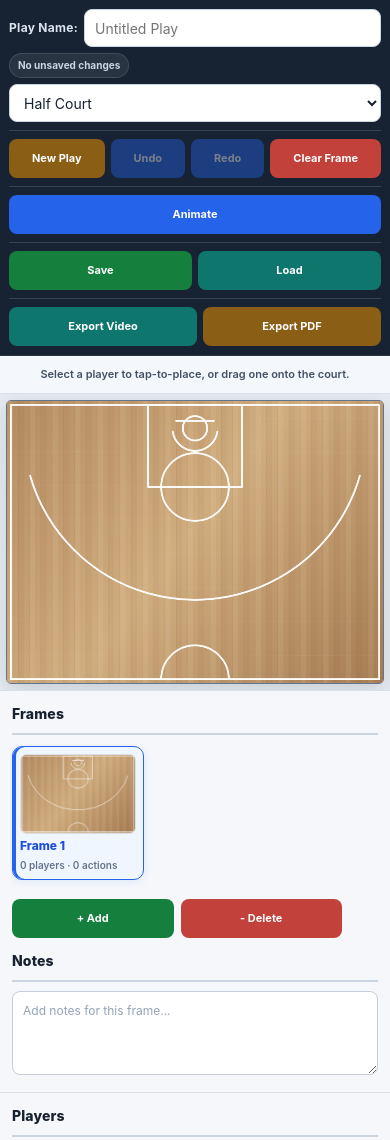
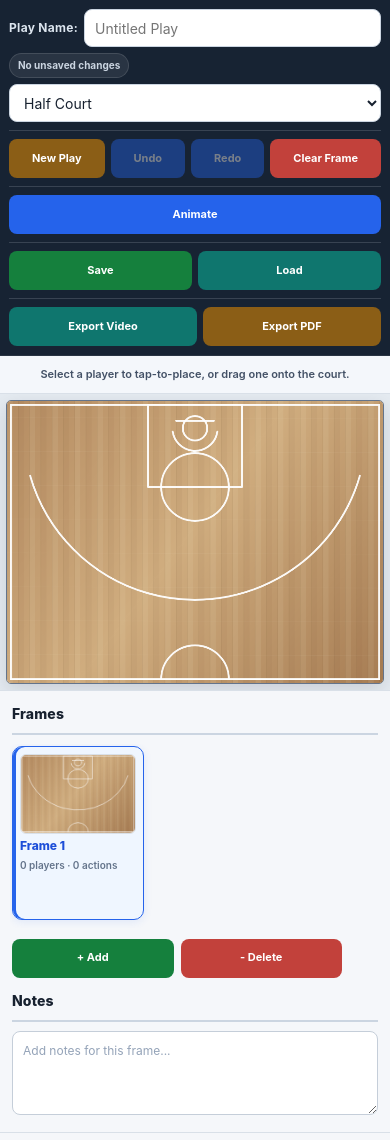
Before and after one commit to mattswymer/Basketball-Playmaker, a website: page index.html in a window 390 px wide. Shown: the top 1140 px of the page. Drawn offline with Linux system fonts and the light colour scheme.

Commit message:
Keep court workspace fixed while frame storyboard scrolls independently

```diff
--- a/style.css
+++ b/style.css
@@ -210,12 +210,15 @@ button { -webkit-tap-highlight-color: transparent; }
 #main-content {
   display: grid;
   grid-template-columns: 228px minmax(0, 1fr) 190px;
-  min-height: min(780px, calc(100vh - 130px));
+  height: min(780px, calc(100vh - 130px));
+  min-height: 560px;
+  overflow: hidden;
 }
 
 #frame-panel,
 #drawing-toolbox {
   min-width: 0;
+  min-height: 0;
   padding: 16px;
   background: var(--surface-soft);
   overflow-y: auto;
@@ -224,6 +227,8 @@ button { -webkit-tap-highlight-color: transparent; }
 #frame-panel {
   display: flex;
   flex-direction: column;
+  min-height: 0;
+  overflow: hidden;
   border-right: 1px solid var(--line);
 }
 
@@ -257,13 +262,15 @@ button { -webkit-tap-highlight-color: transparent; }
 /* Frame storyboard */
 #frame-list {
   display: flex;
-  flex: 1 1 auto;
+  flex: 1 1 0;
   flex-direction: column;
   gap: 9px;
-  min-height: 150px;
+  min-height: 0;
   margin-bottom: 12px;
   padding: 1px 3px 4px 1px;
+  overflow-x: hidden;
   overflow-y: auto;
+  overscroll-behavior: contain;
 }
 
 .frame-thumbnail {
@@ -349,7 +356,8 @@ button { -webkit-tap-highlight-color: transparent; }
   align-items: center;
   justify-content: center;
   min-width: 0;
-  min-height: 540px;
+  min-height: 0;
+  height: 100%;
   padding: 20px;
   background: #e9eef3;
   overflow: hidden;
@@ -670,11 +678,14 @@ button { -webkit-tap-highlight-color: transparent; }
   #main-content {
     display: flex;
     flex-direction: column;
+    height: auto;
     min-height: 0;
+    overflow: visible;
   }
 
   #court-container {
     order: 0;
+    height: auto;
     min-height: 0;
     padding: 10px;
     background: #e5ebf1;
@@ -690,7 +701,10 @@ button { -webkit-tap-highlight-color: transparent; }
     order: 1;
     display: block;
     width: 100%;
+    height: auto;
+    min-height: 0;
     padding: 12px;
+    overflow: visible;
     border: 0;
     border-top: 1px solid var(--line);
   }
@@ -699,6 +713,8 @@ button { -webkit-tap-highlight-color: transparent; }
     display: flex;
     flex-direction: row;
     gap: 9px;
+    flex: 0 0 auto;
+    height: 184px;
     min-height: 0;
     margin: 0 -2px 11px;
     padding: 2px 2px 8px;
```
